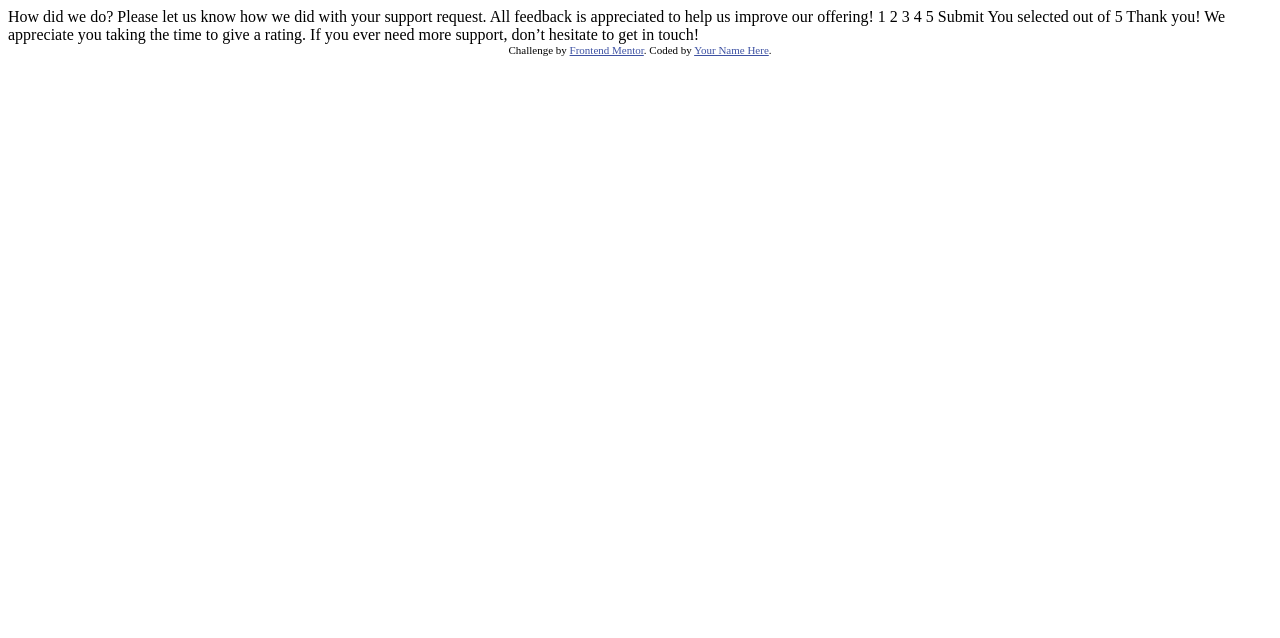
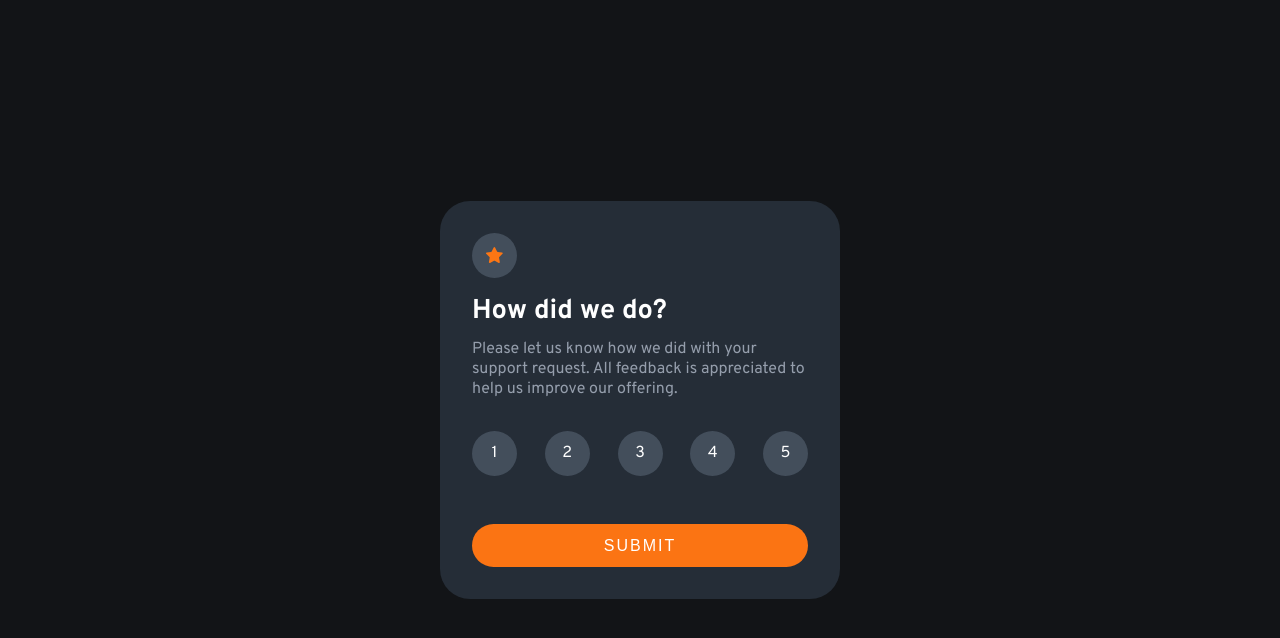
Before and after one commit to Roudi22/interactive-rating-component-main, a plain HTML site: page index.html in a window 1280 px wide. Drawn offline with nearby package versions, Linux system fonts and the light colour scheme.

Commit message:
Finished

```diff
--- a/index.html
+++ b/index.html
@@ -1,49 +1,67 @@
 <!DOCTYPE html>
 <html lang="en">
   <head>
-  <meta charset="UTF-8">
-  <meta name="viewport" content="width=device-width, initial-scale=1.0"> <!-- displays site properly based on user's device -->
+    <meta charset="UTF-8" />
+    <meta name="viewport" content="width=device-width, initial-scale=1.0" />
+    <!-- displays site properly based on user's device -->
 
-  <link rel="icon" type="image/png" sizes="32x32" href="./images/favicon-32x32.png">
-
+    <link
+      rel="icon"
+      type="image/png"
+      sizes="32x32"
+      href="./images/favicon-32x32.png"
+    />
+    <link rel="stylesheet" href="style.css" />
+    <script
+      src="https://cdnjs.cloudflare.com/ajax/libs/animejs/3.2.1/anime.min.js"
+      integrity="sha512-z4OUqw38qNLpn1libAN9BsoDx6nbNFio5lA6CuTp9NlK83b89hgyCVq+N5FdBJptINztxn1Z3SaKSKUS5UP60Q=="
+      crossorigin="anonymous"
+      referrerpolicy="no-referrer"
+    ></script>
     <title>Frontend Mentor | Interactive rating component</title>
-
-  <!-- Feel free to remove these styles or customise in your own stylesheet 👍 -->
-  <style>
-    .attribution { font-size: 11px; text-align: center; }
-    .attribution a { color: hsl(228, 45%, 44%); }
-  </style>
   </head>
   <body>
+    <main class="card">
+      <div class="content">
+        <div class="front">
+          <div class="star-icon">
+            <img src="/images/icon-star.svg" alt="star-icon" />
+          </div>
 
-  <!-- Rating state start -->
+          <h3 class="heading">How did we do?</h3>
+          <p class="paragraph">
+            Please let us know how we did with your support request. All
+            feedback is appreciated to help us improve our offering.
+          </p>
 
-  How did we do?
+          <div class="rating">
+            <ul>
+              <li>1</li>
+              <li>2</li>
+              <li>3</li>
+              <li>4</li>
+              <li>5</li>
+            </ul>
+          </div>
 
-  Please let us know how we did with your support request. All feedback is appreciated
-  to help us improve our offering!
+          <button class="submit-btn">SUBMIT</button>
+        </div>
 
-  1 2 3 4 5
-
-  Submit
-
-  <!-- Rating state end -->
-
-  <!-- Thank you state start -->
-
-  You selected <!-- Add rating here --> out of 5
-
-  Thank you!
-
-  We appreciate you taking the time to give a rating. If you ever need more support,
-  don’t hesitate to get in touch!
-
-  <!-- Thank you state end -->
-
-
-  <div class="attribution">
-    Challenge by <a href="https://www.frontendmentor.io?ref=challenge" target="_blank">Frontend Mentor</a>.
-    Coded by <a href="#">Your Name Here</a>.
+        <div class="back">
+          <div class="thankyou-icon">
+            <img src="/images/illustration-thank-you.svg" alt="" />
           </div>
+          <div class="selection">
+            <p class="selection-text">You selected 4 out of 5</p>
+          </div>
+          <h1 class="thankyou-heading">Thank you!</h1>
+          <p class="thankyou-paragraph">
+            We appreciate you taking the time to give a rating. If you ever need
+            more support, don't hesitate to get in touch!
+          </p>
+        </div>
+      </div>
+    </main>
+    <script src="script.js"></script>
   </body>
 </html>
--- /dev/null
+++ b/script.js
@@ -0,0 +1,37 @@
+var card = document.querySelector(".card");
+var playing = false;
+const content = document.querySelector(".content");
+const submitBtn = document.querySelector(".submit-btn");
+const ratingList = document.querySelectorAll("li");
+const selectionText = document.querySelector(".selection-text");
+
+let chosenRating;
+
+ratingList.forEach((element) => {
+    element.addEventListener('click', (e) => {
+        chosenRating =  e.target.innerText
+      for (let i = 0; i < ratingList.length; i++) {
+        ratingList[i].classList.remove('selected')
+      }
+      e.currentTarget.classList.add('selected')
+    })
+})
+
+
+
+
+submitBtn.addEventListener('click',function() {
+    selectionText.innerText = `You selected ${chosenRating} out of 5`
+  if(playing)
+    return;
+
+  playing = true;
+  anime({
+    targets: content,
+    scale: [{value: 1}, {value: 1.4}, {value: 1, delay: 250}],
+    rotateY: {value: '+=180', delay: 200},
+    easing: 'easeInOutSine',
+    duration: 400,
+
+  });
+});
--- /dev/null
+++ b/style.css
@@ -0,0 +1,144 @@
+@import url('https://fonts.googleapis.com/css2?family=Overpass:wght@400;700&display=swap');
+:root {
+    --orange: 	#fb7413;
+    --white: #fff;
+    --light-grey: #959eac;
+    --medium-grey: hsl(216, 12%, 54%);
+    --dark-blue: hsl(213, 19%, 18%);
+    --very-dark-blue: hsl(216, 12%, 8%);
+    --font-size: 15px;
+}
+* {
+    padding: 0;
+    margin: 0;
+    box-sizing: border-box;
+}
+body {
+    font-family: "Overpass";
+    background-color: var(--very-dark-blue);
+    color: var(--white);
+    display: flex;
+    justify-content: center;
+    align-items: center;
+    min-height: 100vh;
+}
+
+
+.front, .back {
+    backface-visibility: hidden;
+}
+.card {
+    background-color: var(--dark-blue);
+    max-width: 400px;
+    padding: 2rem;
+    border-radius: 30px;
+
+    perspective: 1400px;
+}
+.content {
+    transform-style: preserve-3d;
+    position: relative;
+}
+.star-icon {
+    width: 45px;
+    height: 45px;
+    display: flex;
+    align-items: center;
+    justify-content: center;
+    background-color: hsl(213, 15%, 31%) ;
+
+    border-radius: 50%;
+    padding: 0.6rem;
+    border: none;
+    margin-bottom: 1rem;
+}
+
+.front h3 {
+    font-size: 1.7rem;
+}
+
+.front p {
+    color: #959eac;
+    margin: 0.7rem 0;
+}
+
+.rating ul{
+    display: flex;
+    list-style: none;
+    justify-content: space-between;
+    margin: 2rem 0;
+}
+
+.rating ul li {
+    border: 1px solid black;
+    width: 45px;
+    height: 45px;
+    display: flex;
+    align-items: center;
+    justify-content: center;
+    background-color: hsl(213, 15%, 31%) ;
+    border-radius: 50%;
+    padding: 0.6rem;
+    border: none;
+    margin-bottom: 1rem;
+    cursor: pointer;
+    transition: all 0.3s;
+}
+
+.rating ul li:hover {
+    background-color: hsl(212, 7%, 55%);
+}
+
+.rating ul li.selected {
+    background-color: var(--orange);
+    color: antiquewhite;
+}
+
+.submit-btn {
+    width: 100%;
+    border:none;
+    padding: .8rem;
+    border-radius: 50px;
+    background-color: var(--orange);
+    color: var(--white);
+    font-size: 1rem;
+    transition: all .3s;
+    letter-spacing: 2px;
+    font-weight: 400;
+    cursor: pointer;
+}
+
+.submit-btn:hover {
+    background-color: var(--white);
+    color:var(--orange);
+    font-weight: 700;
+}
+
+.back {
+    display: flex;
+    flex-direction: column;
+    justify-content: center;
+    align-items: center;
+    text-align: center;
+    gap: 1rem;
+    position: absolute;
+    top: 10%;
+    left: 0;
+    padding: 0 1.3rem;
+    transform: rotateY(180deg);
+
+}
+
+.back .selection {
+    width:fit-content;
+    background-color: hsl(213, 15%, 31%) ;
+    padding: 0.4rem 1rem;
+    border-radius: 50px;
+    color: var(--orange);
+    font-weight: 0;
+    font-size:small;
+}
+
+.back .thankyou-paragraph {
+    color: var(--light-grey);
+}
```
Lines whose indentation alone changed are shown as unchanged.
